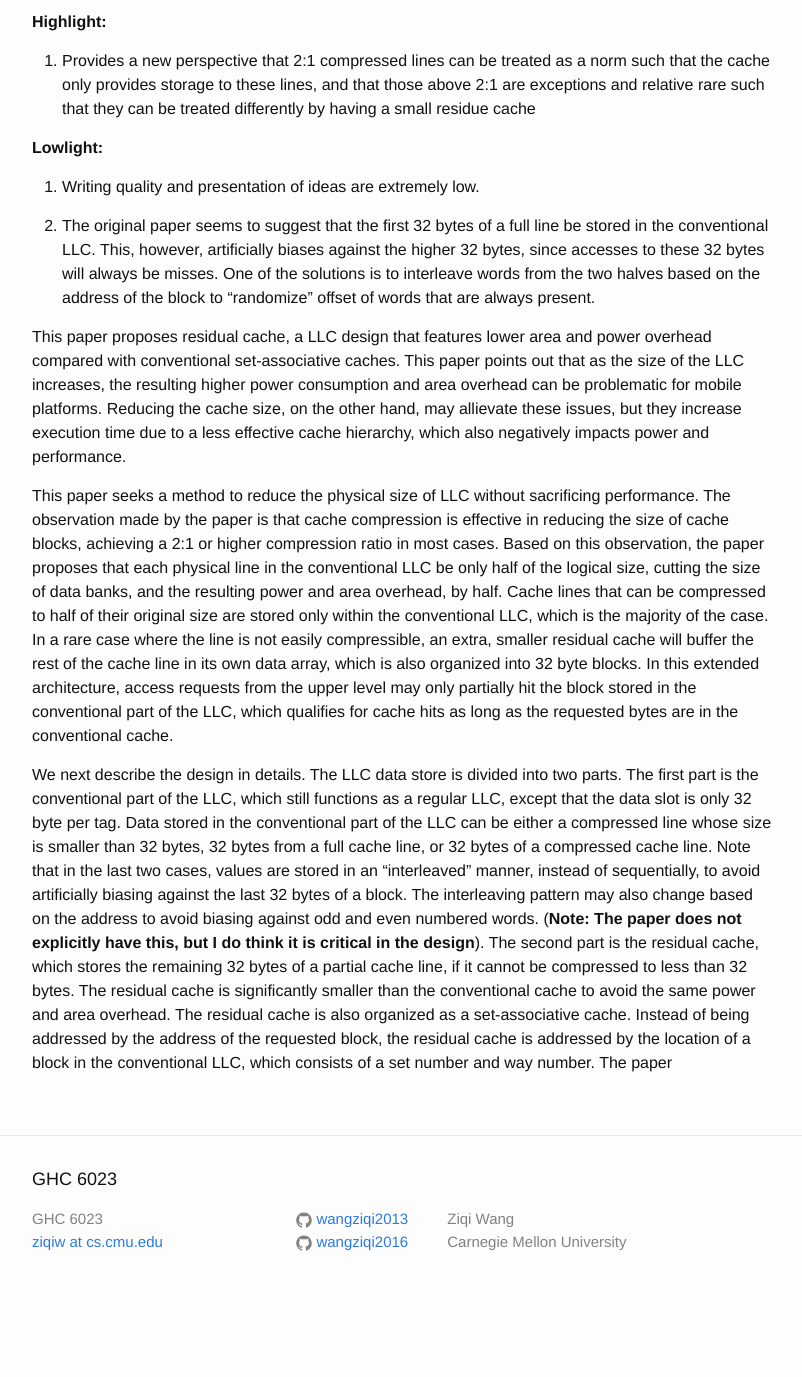
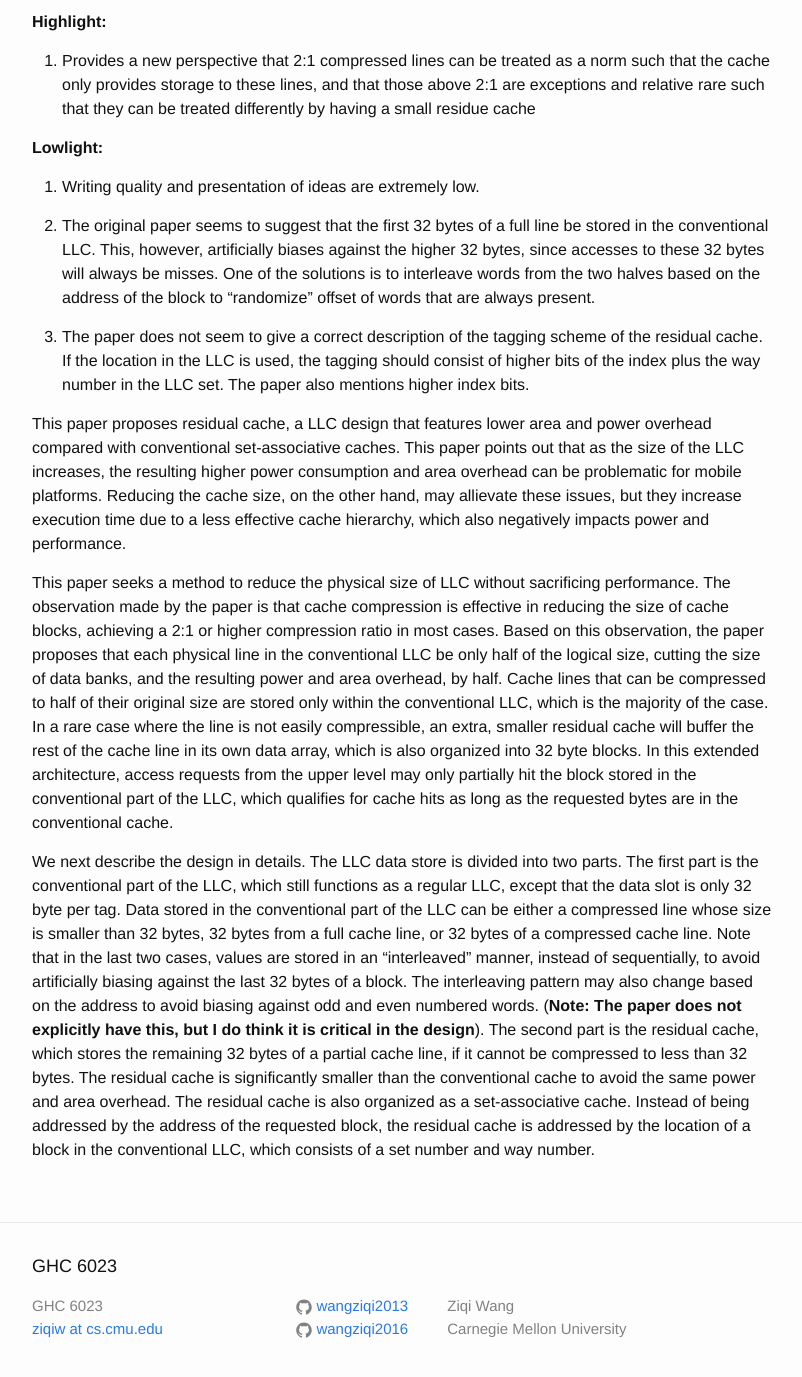
Before and after one commit to wangziqi2013/wangziqi2013.github.io, a Jekyll site: the page built from _posts/2020-07-01-residual-cache.markdown, in a window 1280 px wide and 1400 px high, scrolled down 548 px. Shown: the top 1377 px of the window, without its empty margins (238-1040 px from the left). Built offline with Jekyll 4.4.1, drawn with Linux system fonts in a browser that asks for light colours; before the commit the page ends 1861 px from its top, so only the background shows below that.

Commit message:
Adding lowlight

```diff
--- a/_posts/2020-07-01-residual-cache.markdown
+++ b/_posts/2020-07-01-residual-cache.markdown
@@ -28,6 +28,10 @@ version_mgmt:
    be misses. One of the solutions is to interleave words from the two halves based on the address of the block
    to "randomize" offset of words that are always present.
 
+3. The paper does not seem to give a correct description of the tagging scheme of the residual cache. If the location
+   in the LLC is used, the tagging should consist of higher bits of the index plus the way number in the LLC set.
+   The paper also mentions higher index bits.
+
 This paper proposes residual cache, a LLC design that features lower area and power overhead compared with conventional
 set-associative caches. This paper points out that as the size of the LLC increases, the resulting higher power consumption
 and area overhead can be problematic for mobile platforms. Reducing the cache size, on the other hand, may allievate
```
Also changed, not shown: other parts of _posts/2020-07-01-residual-cache.markdown (+1 -1 lines).
